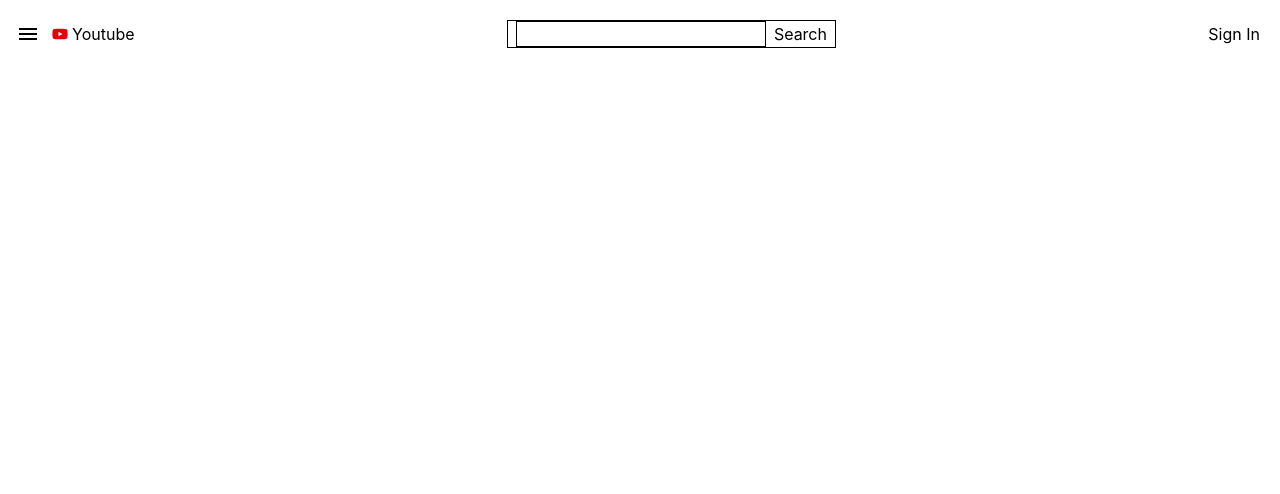
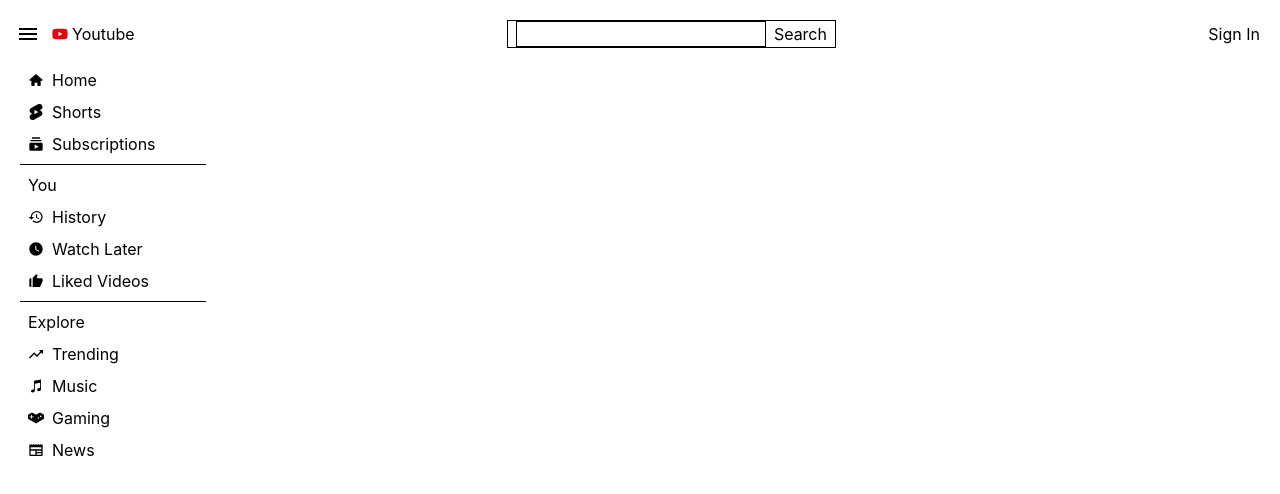
Before and after one commit to rijulsrivastava/youtube-clone-project, a React app in the folder Frontend/: page / in a window 1280 px wide. Shown: the top 494 px of the page. Built offline with nearby package versions, Linux system fonts and the light colour scheme; the HTML template or start-up script is replaced by a standard one.

Commit message:
SideMenu is created with working toggle button

```diff
--- a/Frontend/src/App.jsx
+++ b/Frontend/src/App.jsx
@@ -1,10 +1,18 @@
-import React from 'react'
+import React, { useState } from 'react'
 import Header from './components/Header'
+import SideMenu from './components/SideMenu';
 
 function App() {
+
+  const [isMenuOpen, setIsMenuOpen] = useState(true)
+  const toggleMenu = () => {
+    setIsMenuOpen(!isMenuOpen);
+  }
+
   return (
     <div className='m-5'>
-      <Header />
+      <Header toggleMenu={toggleMenu} />
+      {isMenuOpen ? <SideMenu /> : null}
     </div>
   )
 }
--- /dev/null
+++ b/Frontend/src/components/SideMenu.jsx
@@ -0,0 +1,58 @@
+import { TiHome } from "react-icons/ti"
+import { SiYoutubeshorts, SiYoutubegaming } from "react-icons/si"
+import { MdSubscriptions, MdHistory, MdWatchLater, MdOutlineNewspaper } from "react-icons/md"
+import { BiSolidLike } from "react-icons/bi"
+import { IoMdTrendingUp, IoIosMusicalNotes } from "react-icons/io"
+
+function SideMenu() {
+    return (
+        <aside className="flex flex-col gap-2 mt-5 w-[15%]">
+            <div className=" flex gap-2 ml-2 items-center">
+                <TiHome />
+                <span>Home</span>
+            </div>
+            <div className=" flex gap-2 ml-2 items-center">
+                <SiYoutubeshorts />
+                <span>Shorts</span>
+            </div>
+            <div className=" flex gap-2 ml-2 items-center">
+                <MdSubscriptions />
+                <span>Subscriptions</span>
+            </div>
+            <hr />
+            <h4 className="ml-2">You</h4>
+            <div className=" flex gap-2 ml-2 items-center">
+                <MdHistory />
+                <span>History</span>
+            </div>
+            <div className=" flex gap-2 ml-2 items-center">
+                <MdWatchLater />
+                <span>Watch Later</span>
+            </div>
+            <div className=" flex gap-2 ml-2 items-center">
+                <BiSolidLike />
+                <span>Liked Videos</span>
+            </div>
+            <hr />
+            <h4 className="ml-2">Explore</h4>
+            <div className=" flex gap-2 ml-2 items-center">
+                <IoMdTrendingUp />
+                <span>Trending</span>
+            </div>
+            <div className=" flex gap-2 ml-2 items-center">
+                <IoIosMusicalNotes />
+                <span>Music</span>
+            </div>
+            <div className=" flex gap-2 ml-2 items-center">
+                <SiYoutubegaming />
+                <span>Gaming</span>
+            </div>
+            <div className=" flex gap-2 ml-2 items-center">
+                <MdOutlineNewspaper />
+                <span>News</span>
+            </div>
+        </aside>
+    )
+}
+
+export default SideMenu
```
